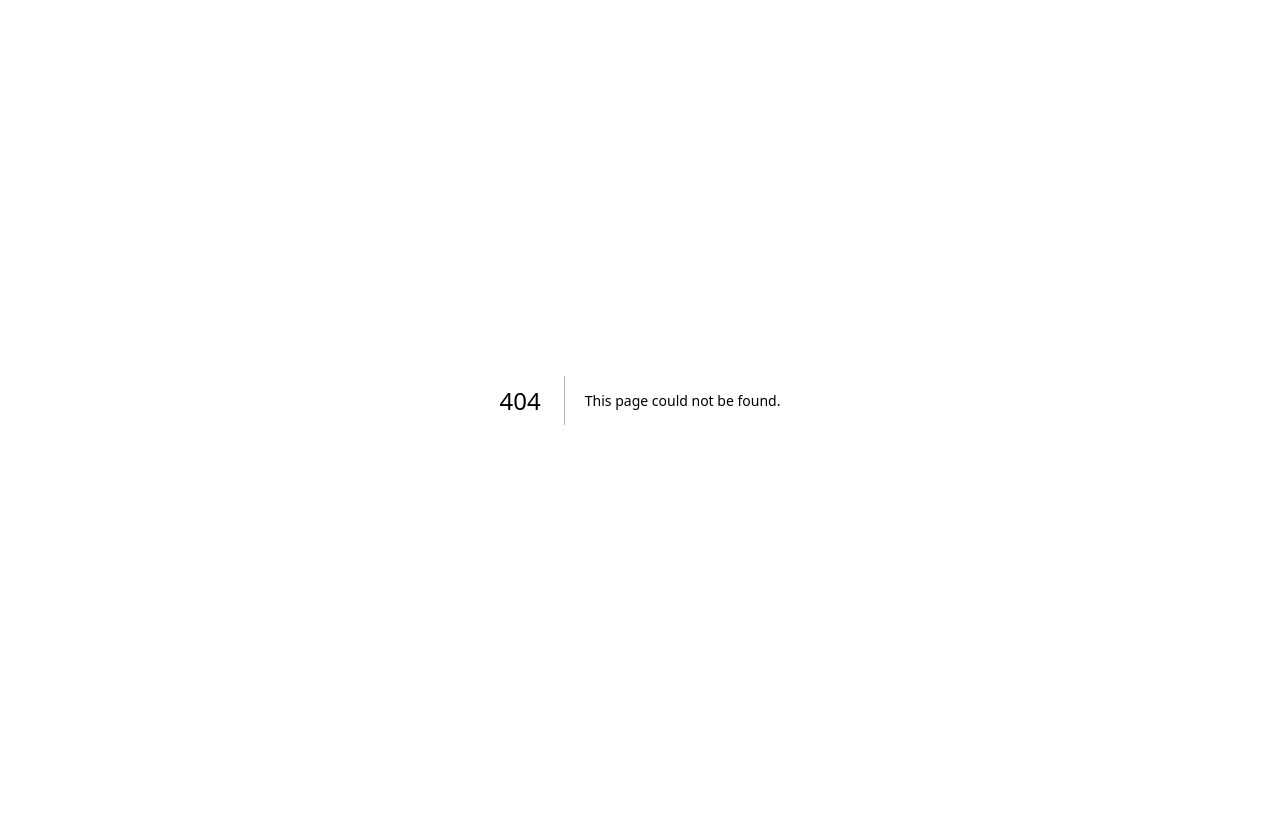
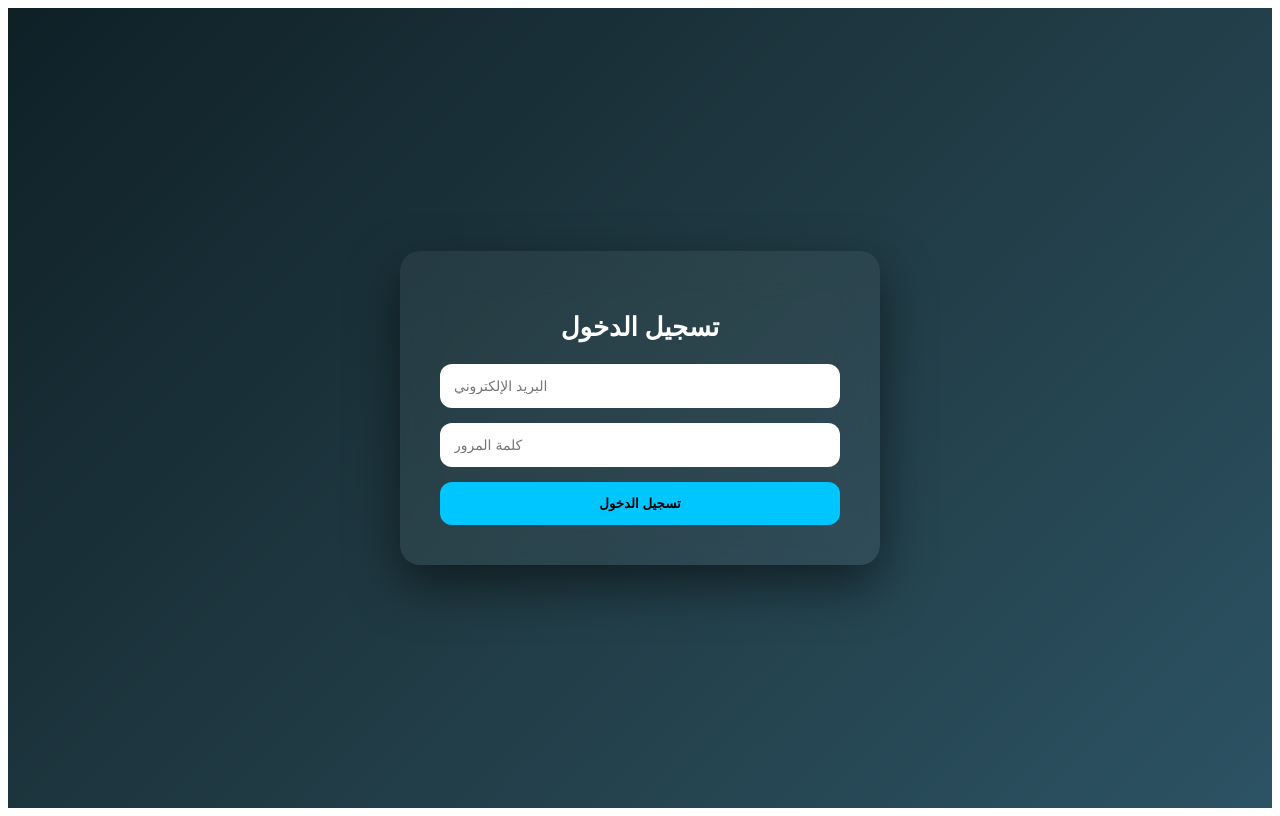
Before and after one commit to azoz20121234-ui/innovation-shield-taif, a Next.js app: page /login in a window 1280 px wide. Before the commit this address had no page. Built offline with nearby package versions, Linux system fonts and the light colour scheme.

Commit message:
Create page.tsx

```diff
--- /dev/null
+++ b/app/login/page.tsx
@@ -0,0 +1,99 @@
+'use client';
+
+import { useState } from 'react';
+import { supabase } from '@/lib/supabaseClient';
+import { useRouter } from 'next/navigation';
+
+export default function LoginPage() {
+  const router = useRouter();
+  const [email, setEmail] = useState('');
+  const [password, setPassword] = useState('');
+  const [loading, setLoading] = useState(false);
+  const [message, setMessage] = useState('');
+
+  const handleLogin = async (e: React.FormEvent) => {
+    e.preventDefault();
+    setLoading(true);
+    setMessage('');
+
+    const { error } = await supabase.auth.signInWithPassword({ email, password });
+
+    if (error) {
+      setMessage('❌ ' + error.message);
+      setLoading(false);
+    } else {
+      setMessage('✅ تم تسجيل الدخول بنجاح!');
+      router.push('/dashboard'); // يحول المستخدم لصفحة لوحة التحكم
+    }
+  };
+
+  return (
+    <div style={styles.container}>
+      <div style={styles.card}>
+        <h1 style={styles.title}>تسجيل الدخول</h1>
+        <form onSubmit={handleLogin} style={styles.form}>
+          <input
+            type="email"
+            placeholder="البريد الإلكتروني"
+            required
+            value={email}
+            onChange={(e) => setEmail(e.target.value)}
+            style={styles.input}
+          />
+          <input
+            type="password"
+            placeholder="كلمة المرور"
+            required
+            value={password}
+            onChange={(e) => setPassword(e.target.value)}
+            style={styles.input}
+          />
+          <button type="submit" style={styles.button} disabled={loading}>
+            {loading ? 'جارٍ التحقق...' : 'تسجيل الدخول'}
+          </button>
+        </form>
+        {message && <p style={styles.message}>{message}</p>}
+      </div>
+    </div>
+  );
+}
+
+const styles: any = {
+  container: {
+    minHeight: '100vh',
+    display: 'flex',
+    justifyContent: 'center',
+    alignItems: 'center',
+    background: 'linear-gradient(135deg, #0f2027, #203a43, #2c5364)',
+    fontFamily: 'system-ui',
+  },
+  card: {
+    width: '400px',
+    padding: '40px',
+    borderRadius: '20px',
+    background: 'rgba(255,255,255,0.05)',
+    backdropFilter: 'blur(20px)',
+    boxShadow: '0 20px 50px rgba(0,0,0,0.5)',
+    color: 'white',
+    textAlign: 'center',
+  },
+  title: { marginBottom: '20px', fontSize: '26px' },
+  form: { display: 'flex', flexDirection: 'column', gap: '15px' },
+  input: {
+    padding: '14px',
+    borderRadius: '12px',
+    border: 'none',
+    outline: 'none',
+    fontSize: '14px',
+  },
+  button: {
+    padding: '14px',
+    borderRadius: '12px',
+    border: 'none',
+    background: '#00c6ff',
+    color: 'black',
+    fontWeight: 'bold',
+    cursor: 'pointer',
+  },
+  message: { marginTop: '20px', fontSize: '14px' },
+};
```
